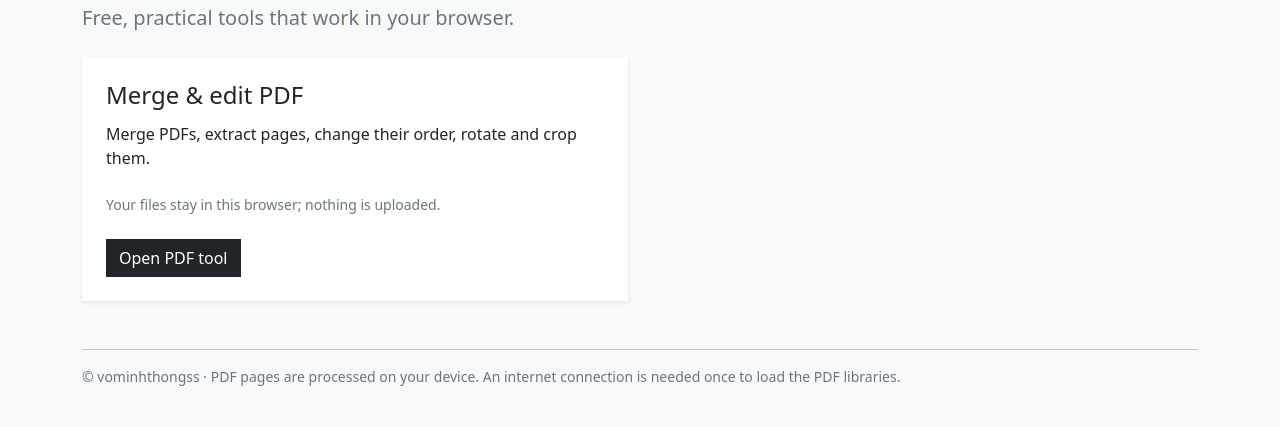
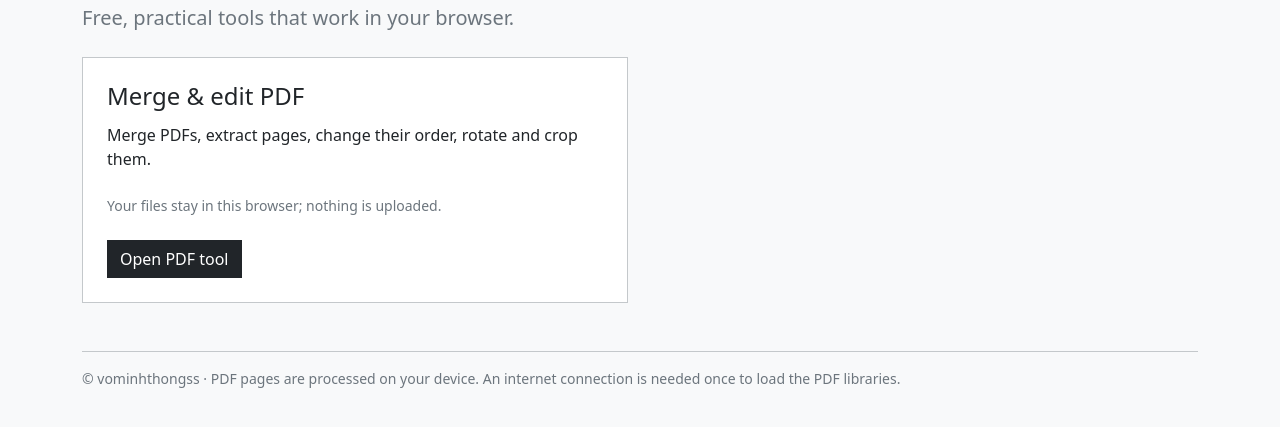
Before and after one commit to vominhthongss/vominhthongss.github.io, a plain HTML site: page tools/index.html in a window 1280 px wide. Shown: the part 219-646 px from the top of the page. Drawn offline with nearby package versions, Linux system fonts and the light colour scheme.

Commit message:
style: add Bootstrap borders to sections but remove image borders

```diff
--- a/tools/index.html
+++ b/tools/index.html
@@ -27,7 +27,7 @@
     <h1 class="display-6 fw-semibold" data-i18n="tools">Tools</h1>
     <p class="lead text-secondary mb-4" data-i18n="catalogIntro">Free, practical tools that work in your browser.</p>
     <div class="row row-cols-1 row-cols-lg-2 g-4">
-      <article class="col"><div class="card h-100 border-0 shadow-sm rounded-0"><div class="card-body d-flex flex-column gap-2 p-4">
+      <article class="col"><div class="card h-100 border border-secondary-subtle rounded-0"><div class="card-body d-flex flex-column gap-2 p-4">
         <h2 class="h4 mb-1" data-i18n="pdfTitle">Merge &amp; edit PDF</h2>
         <p data-i18n="pdfDesc">Merge PDFs, extract pages, change their order, rotate and crop them.</p>
         <p class="small text-secondary" data-i18n="privacy">Your files stay in this browser; nothing is uploaded.</p>
```
